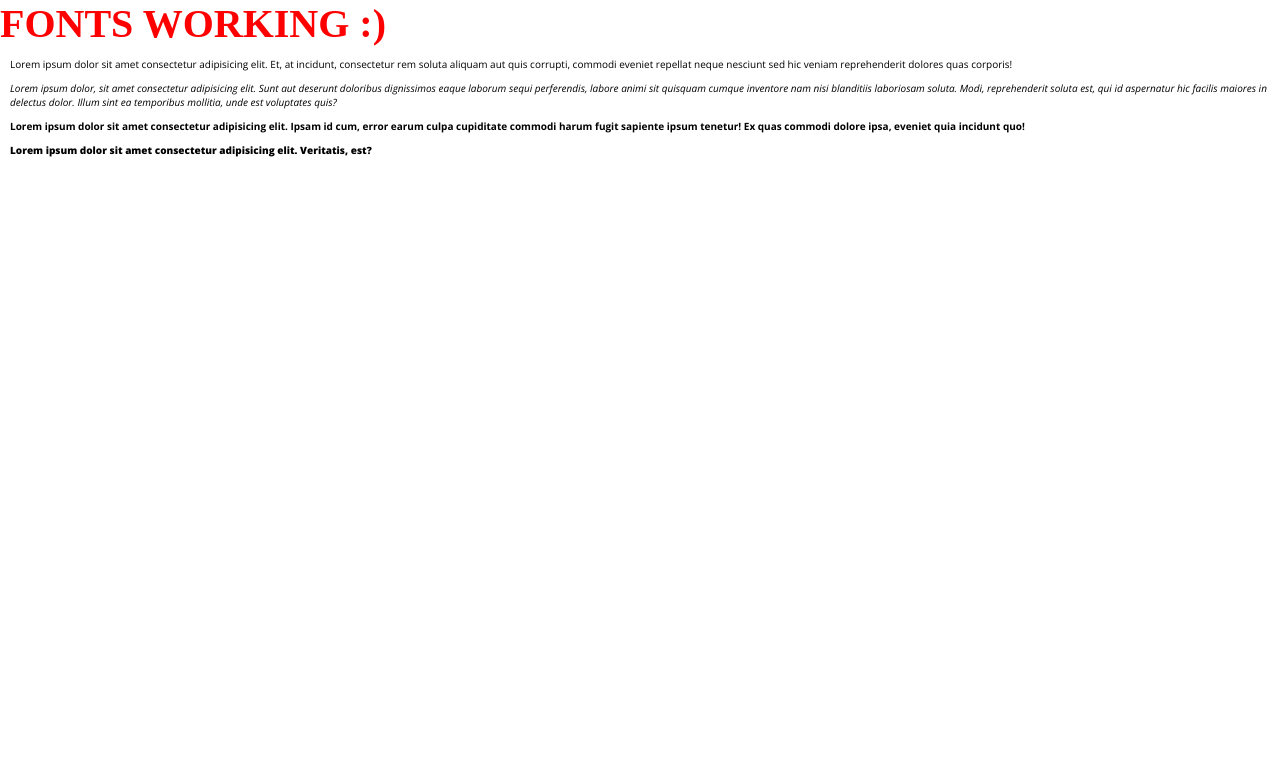
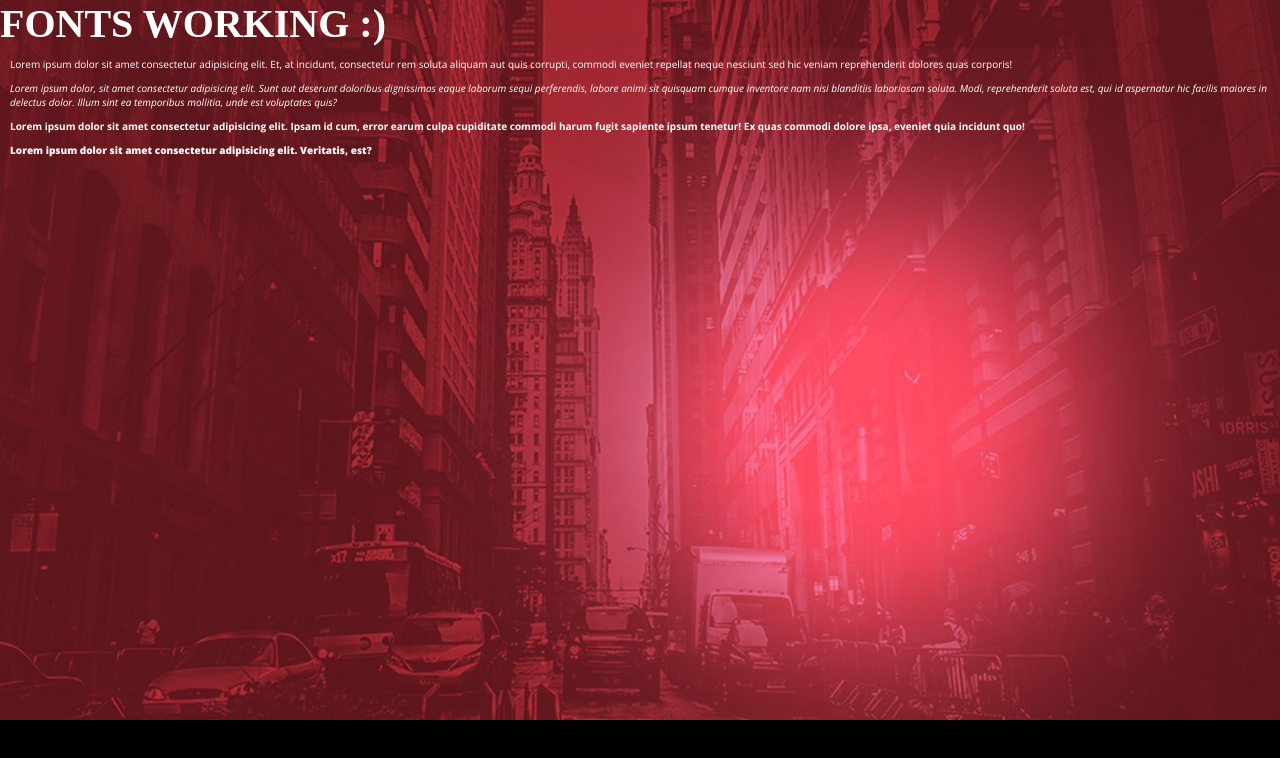
Before and after one commit to narghar/CodersCamp-SPA-project, a website: page index.html in a window 1280 px wide. Drawn offline with nearby package versions, Linux system fonts and the light colour scheme; a web font is replaced by a local one.

Commit message:
Add header background  :art:

```diff
--- a/index.html
+++ b/index.html
@@ -1,20 +1,39 @@
 <!DOCTYPE html>
 <html lang="en">
   <head>
-  <meta charset="UTF-8">
-  <meta name="viewport" content="width=device-width, initial-scale=1.0">
-  <meta http-equiv="X-UA-Compatible" content="ie=edge">
+    <meta charset="UTF-8" />
+    <meta name="viewport" content="width=device-width, initial-scale=1.0" />
+    <meta http-equiv="X-UA-Compatible" content="ie=edge" />
     <title>Document</title>
-  <link rel="stylesheet" href="./css/style.css">
-
+    <link rel="stylesheet" href="./css/style.css" />
   </head>
   <body>
+    <header class="header">
       <h1>FONTS WORKING :)</h1>
-  <p>Lorem ipsum dolor sit amet consectetur adipisicing elit. Et, at incidunt, consectetur rem soluta aliquam aut quis corrupti, commodi eveniet repellat neque nesciunt sed hic veniam reprehenderit dolores quas corporis!</p>
-  <p>Lorem ipsum dolor, sit amet consectetur adipisicing elit. Sunt aut deserunt doloribus dignissimos eaque laborum sequi perferendis, labore animi sit quisquam cumque inventore nam nisi blanditiis laboriosam soluta. Modi, reprehenderit soluta est, qui id aspernatur hic facilis maiores in delectus dolor. Illum sint ea temporibus mollitia, unde est voluptates quis?</p>
+      <p>
+        Lorem ipsum dolor sit amet consectetur adipisicing elit. Et, at
+        incidunt, consectetur rem soluta aliquam aut quis corrupti, commodi
+        eveniet repellat neque nesciunt sed hic veniam reprehenderit dolores
+        quas corporis!
+      </p>
+      <p>
+        Lorem ipsum dolor, sit amet consectetur adipisicing elit. Sunt aut
+        deserunt doloribus dignissimos eaque laborum sequi perferendis, labore
+        animi sit quisquam cumque inventore nam nisi blanditiis laboriosam
+        soluta. Modi, reprehenderit soluta est, qui id aspernatur hic facilis
+        maiores in delectus dolor. Illum sint ea temporibus mollitia, unde est
+        voluptates quis?
+      </p>
 
-  <p>Lorem ipsum dolor sit amet consectetur adipisicing elit. Ipsam id cum, error earum culpa cupiditate commodi harum fugit sapiente ipsum tenetur! Ex quas commodi dolore ipsa, eveniet quia incidunt quo!</p>
+      <p>
+        Lorem ipsum dolor sit amet consectetur adipisicing elit. Ipsam id cum,
+        error earum culpa cupiditate commodi harum fugit sapiente ipsum tenetur!
+        Ex quas commodi dolore ipsa, eveniet quia incidunt quo!
+      </p>
 
-  <p>Lorem ipsum dolor sit amet consectetur adipisicing elit. Veritatis, est?</p>
+      <p>
+        Lorem ipsum dolor sit amet consectetur adipisicing elit. Veritatis, est?
+      </p>
+    </header>
   </body>
 </html>
--- a/sass/_base.scss
+++ b/sass/_base.scss
@@ -24,8 +24,12 @@ html {
   font-size: 62.5%;
 }
 
+body {
+ background-color: #000;
+}
+
 // SASS TEST
-$font-color: red;
+$font-color: white;
 h1 {
     color: $font-color;
     font-size: 40px;
@@ -34,6 +38,7 @@ h1 {
   }
   p {
     margin: 10px;
+    color: $font-color;
     font-family: 'Open Sans', sans-serif;
   }
 p:nth-of-type(1) {
--- a/sass/_header.scss
+++ b/sass/_header.scss
@@ -0,0 +1,11 @@
+.header {
+  max-width: 160rem;
+  height: 90vh;
+  margin: 0 auto;
+  background-image: url('../photo/bg1.jpg');
+  background-size: cover;
+  background-attachment: fixed;
+  background-position: center;
+  background-repeat: no-repeat;
+
+}
```
Also changed, not shown: css/style.css, photo/bg1.jpg (added). Lines whose indentation alone changed are shown as unchanged.
